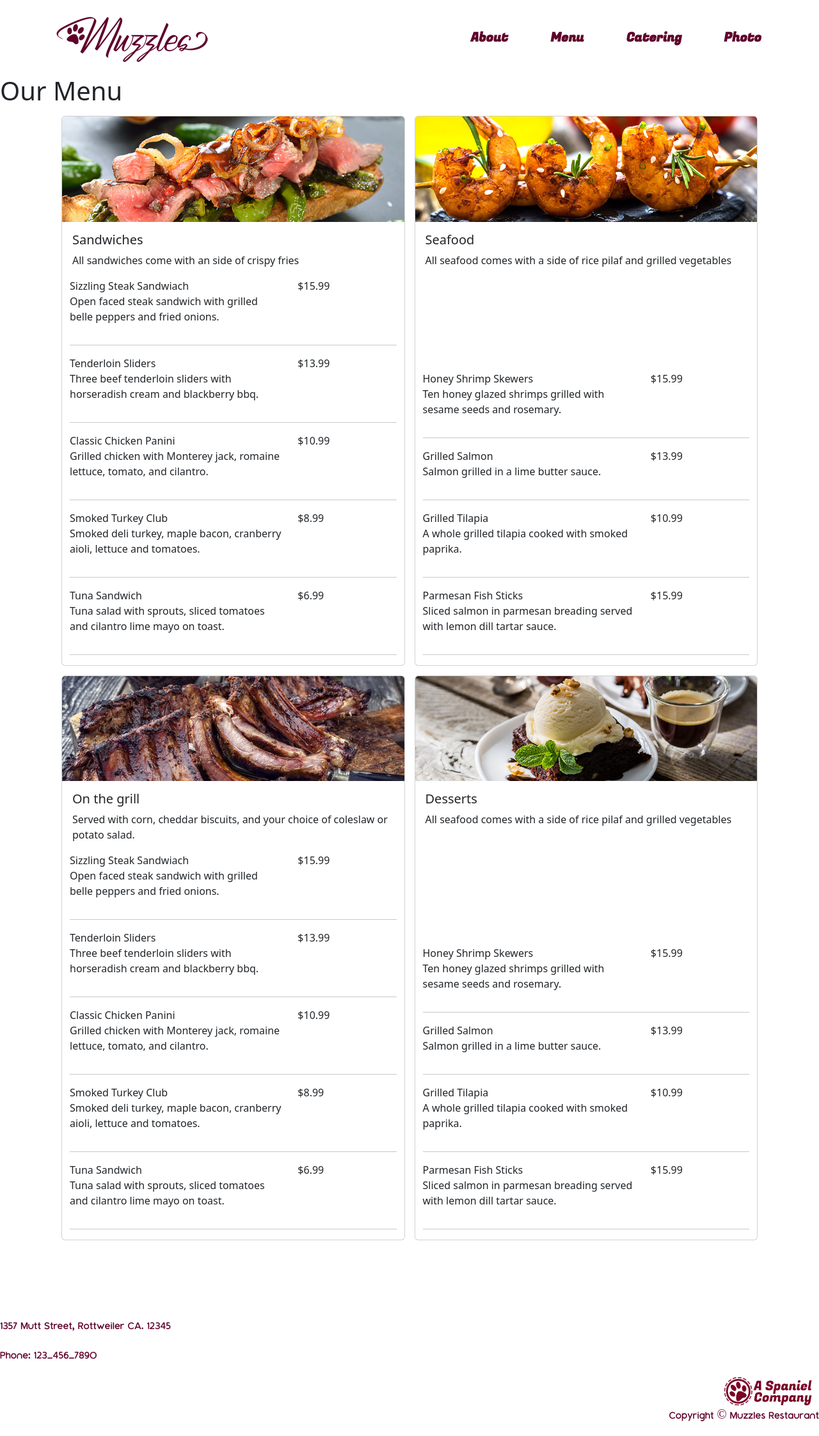
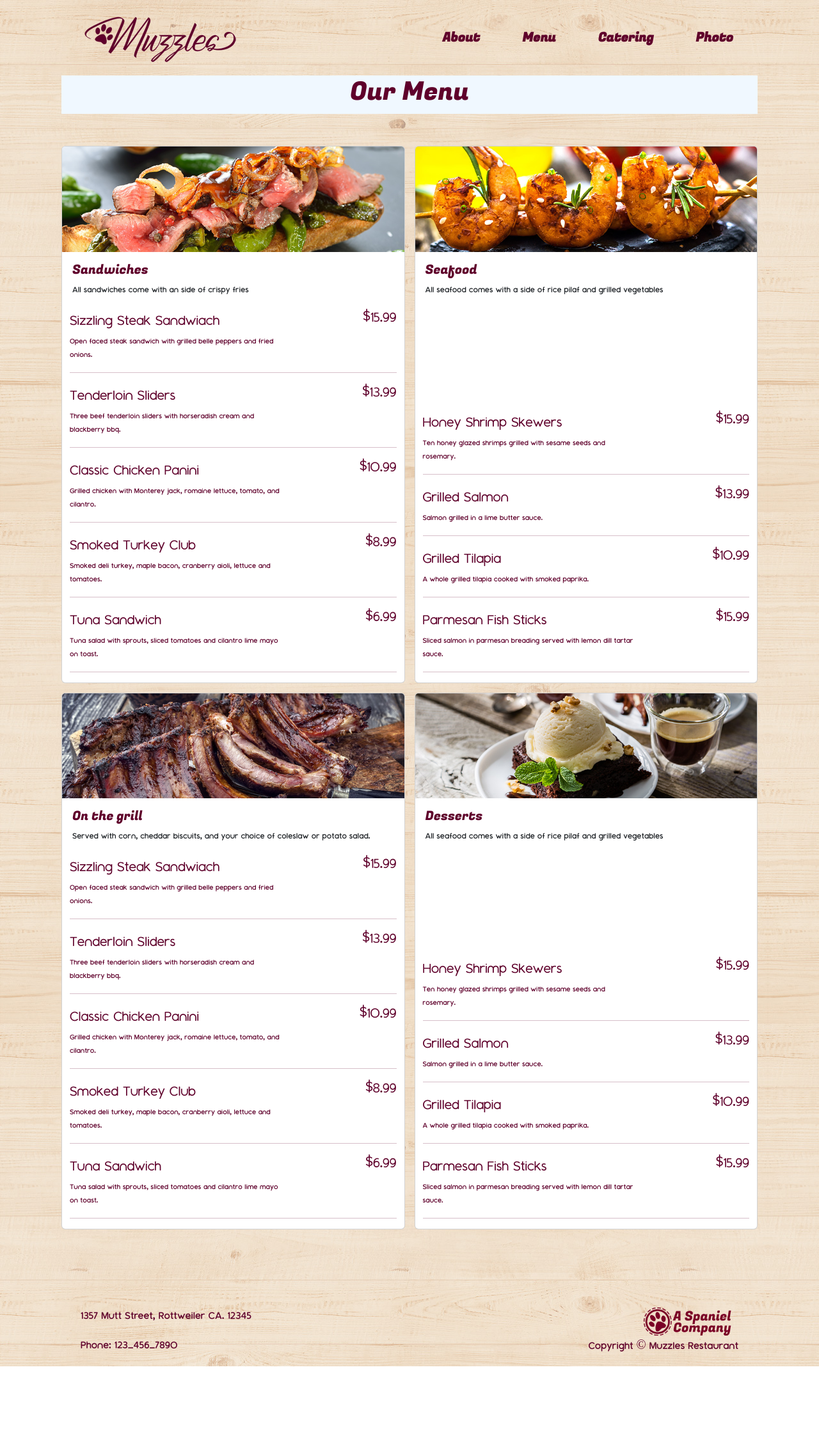
Before and after one commit to JayvonK/PuppyRestaurant, a plain HTML site: page pages/menu.html in a window 1280 px wide. Shown: the whole page at 64% size. After the commit the page ends 2136 px from the top, so only its background shows below. Drawn offline with nearby package versions, Linux system fonts and the light colour scheme.

Commit message:
Jeriahs Changes

```diff
--- a/style/styles.css
+++ b/style/styles.css
@@ -1,4 +1,281 @@
+<<<<<<< HEAD
 /* Jayvon Code */
+=======
+
+@font-face{
+    font-family: Fugaz One;
+    src: url(/assets/FugazOne-Regular.ttf);
+}
+@font-face {
+    font-family: Montauk;
+    src: url(/assets/Montauk-Regular.otf);
+}
+@font-face {
+    font-family: Montauk_light;
+    src: url(/assets/Montauk-Light.otf);
+}
+
+.Acontainer {
+    /* max-width: 1640px; */
+    max-width: 85%;
+    margin: 0 auto;
+    padding: 0 30px;
+}
+body {
+    background-image: url(/assets/bgtexture.jpg);
+}
+img {
+    max-width: 100%;
+    /* margin: 0 30px; */
+}
+/* Navbar */
+.Anavbar a {
+    color: #5F002B;
+    text-decoration: none;
+    font-size: 20px;
+    font-weight: bold;
+    font-family: Fugaz One;
+}
+.Anavbar .Acontainer{
+    display: flex;
+    justify-content: space-between;
+    align-items: center;
+    height: 100%;
+}
+.Anavbar ul {
+    display: flex;
+}
+.Anavbar ul li {
+    margin-left: 50px;
+}
+.Aabout {
+    margin-right: 11px;
+}
+/* Navbar End */
+
+.Apage-title  .Acontainer{
+        display: flex;
+            justify-content: center ;
+            align-items: center;
+            height: 80px;
+           font-family: Fugaz One;
+            color: #5F002B;
+            height: 80px;
+            background-color: aliceblue;
+            margin-bottom: 50px;
+}
+
+
+.container-custom {
+    width: 85% !important;
+    /* Overrides Bootstrap's default width */
+    max-width: none !important;
+    /* Removes Bootstrap's max-width for larger screens */
+    margin-top: 15px;
+}
+.col-custom {
+    margin-right: 15px;
+}
+.card-title {
+    font-family: Fugaz One;
+    color: #5F002B;
+}
+.card-text{
+    font-family: Montauk;
+}
+.textPrice{
+    font-family: Montauk_light;
+    color: #5F002B;
+    font-size: 28px;
+
+    display: flex;
+    flex-direction: column;
+    align-items: end;
+     line-height: 1.2;
+}
+.textPriceTitle{
+    font-family: Montauk_light;
+    color: #5F002B;
+    font-size: 28px;
+}
+.textPriceDescription{
+    font-family: Montauk;
+    font-size: 14px;
+    color: #5F002B;
+    margin-bottom: 0;
+}
+.priceUnderline {
+    color:#5F002B;
+
+    size: 4px;
+
+
+}
+
+
+
+/* Footer */
+.Afooter {
+    color: #5F002B;
+    text-decoration: none;
+    font-size: 20px;
+    font-family: Montauk;
+    /* line-height: 1.2; */
+    margin-top: 120px;
+}
+.Afooter .Acontainer{
+        display: flex;
+            justify-content: space-between;
+            align-items: center;
+            height: 100%;
+}
+.footerlogo {
+    display: flex;
+    flex-direction: column;
+    align-items: end;
+    /* line-height: 0;  */
+}
+.footer-address {
+        display: flex;
+            flex-direction: column;
+            align-items: start;
+
+}
+.AfooterImage {
+    width: 150px;
+}
+
+
+.Jbackcolor{
+background-color: #FFFFFF;
+/* width: 100%; */
+}
+
+.Jborder1{
+    border: solid 10px #FFFFFF;
+}
+
+.JPicBack{
+    background-image: url(../assets/cateringMaine.jpg);
+    background-size: cover;
+
+}
+
+@media screen and (max-width: 991px) {
+    div.JPicSize
+    {
+        height: 200px !important;
+        background-position-y: 70%;
+        /* background-size: 80%; */
+        background-repeat: no-repeat;
+    }
+}
+
+
+/* ashur */
+
+@font-face{
+    font-family: Fugaz One;
+    src: url(../assets/FugazOne-Regular.ttf);
+}
+@font-face {
+    font-family: Montauk, Regular;
+    src: url(../assets/Montauk-Regular.otf);
+}
+
+.Acontainer {
+    /* max-width: 1640px; */
+    max-width: 85%;
+    margin: 0 auto;
+    padding: 0 30px;
+}
+body {
+    background-image: url(../assets/bgtexture.jpg);
+}
+img {
+    max-width: 100%;
+    /* margin: 0 30px; */
+}
+/* Navbar */
+.Anavbar a {
+    color: #5F002B;
+    text-decoration: none;
+    font-size: 20px;
+    font-weight: bold;
+    font-family: F3ugaz One;
+}
+.Anavbar .Acontainer{
+    display: flex;
+    justify-content: space-between;
+    align-items: center;
+    height: 100%;
+}
+.Anavbar ul {
+    display: flex;
+}
+.Anavbar ul li {
+    margin-left: 50px;
+}
+.Aabout {
+    margin-right: 11px;
+}
+/* Navbar End */
+
+.Apage-title  .Acontainer{
+        display: flex;
+            justify-content: center ;
+            align-items: center;
+            height: 80px;
+           font-family: Fugaz One;
+            color: #5F002B;
+            height: 60px;
+            background-color: aliceblue;
+            margin-bottom: 50px;
+}
+
+
+.container-custom {
+    width: 85% !important;
+    /* Overrides Bootstrap's default width */
+    max-width: none !important;
+    /* Removes Bootstrap's max-width for larger screens */
+    margin-top: 15px;
+}
+.col-custom {
+    margin-right: 15px;
+}
+
+/* Footer */
+.Afooter {
+    color: #5F002B;
+    text-decoration: none;
+    font-size: 20px;
+    font-family: Montauk, Regular;
+    /* line-height: 1.2; */
+    margin-top: 120px;
+}
+.Afooter .Acontainer{
+        display: flex;
+            justify-content: space-between;
+            align-items: center;
+            height: 100%;
+}
+.footerlogo {
+    display: flex;
+    flex-direction: column;
+    align-items: end;
+    /* line-height: 0;  */
+}
+.footer-address {
+        display: flex;
+            flex-direction: column;
+            align-items: start;
+
+}
+.AfooterImage {
+    width: 150px;
+}
+>>>>>>> dcaf1f25d7a29270d22b3fd7f51450f94beba2e1
 .bodyBgK {
     background-image: url(../assets/bgtexture.jpg);
     background-size: 25%;
```
